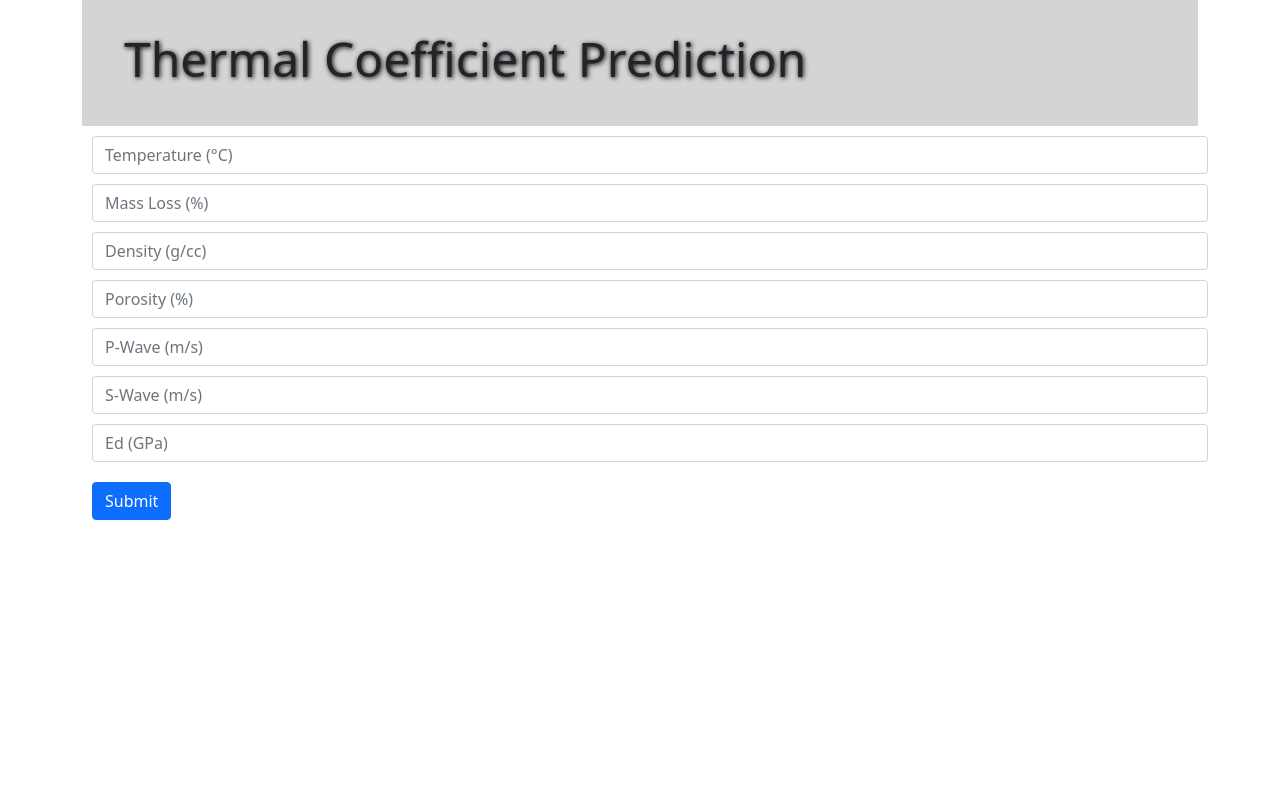
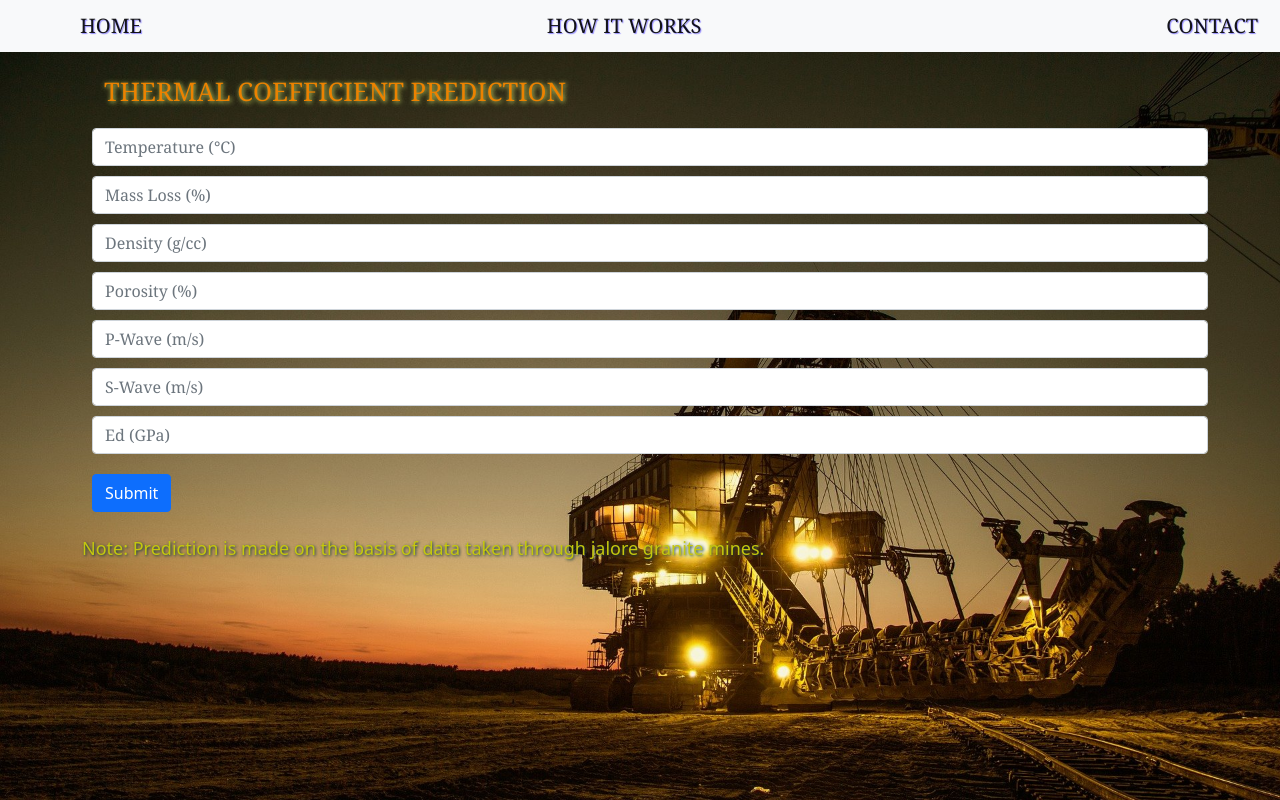
Before and after one commit to divyanshu964/Thermal_conductivity_prediction_flask, a Flask app: page / in a window 1280 px wide. Run offline with Flask 2, Linux system fonts and the light colour scheme; parts of the project's set-up code (start-up, migrations or seed data) failed here and were passed over.

Commit message:
Several changes

```diff
--- a/Templates/index.html
+++ b/Templates/index.html
@@ -4,52 +4,74 @@
     <meta name="viewport" content="width=device-width, initial-scale=1">
     <title>Thermal Coefficient Prediction</title>
     <link href="https://cdn.jsdelivr.net/npm/bootstrap@5.0.0-beta2/dist/css/bootstrap.min.css" rel="stylesheet" integrity="sha384-BmbxuPwQa2lc/FVzBcNJ7UAyJxM6wuqIj61tLrc4wSX0szH/Ev+nYRRuWlolflfl" crossorigin="anonymous">
-    <link rel="shortcut icon" href="static/favicon.ico">
+    <link rel="shortcut icon" href="{{ url_for('static', filename='favicon.ico')}}">
 
     <style>
         .heading{
             font-weight: 100;
-            font-size: 3em;
-            text-shadow: 1px 1px 5px black;
+            font-size: 1.6em;
+            color:rgb(236, 130, 0);
+            font-family:Georgia, 'Times New Roman', Times, serif;
+            text-shadow: 1px 1px 5px rgb(213, 231, 106);
+
+            padding-left: 10px;
+            padding-top : 25px;
+            padding-bottom: 10px;
         }
-
         .text{
-            font-size: 32px;
-            color: #691111;
-            text-shadow: 1px 1px 3px grey;
-            margin-top:13px;
-            margin-bottom: 7px;
-            margin-right:25px;
+            font-size: 25px;
+            color: #fffab8;
+            text-shadow: 1px 1px 5px #3f420c;
+            margin-right: 25px;
+            margin-top: 2px;
+            font-family: Georgia, 'Times New Roman', Times, serif;
         }
 
         .note{
-            font-size: 16px;
-            color: #691111;
-            text-shadow: 1px 1px 3px grey;
-            margin-right: 25px;
-            margin-top: 8px;
+            font-size: 18px;
+            color: #c4c70e;
+            text-shadow: 1px 1px 3px #0b3744;
+            margin-top:13px;
+            margin-bottom: 5px;
+            margin-right:25px;
         }
 
         .form-control{
             margin:10px;
+            font-family: Georgia, 'Times New Roman', Times, serif;
         }
 
-        .jumbotron{
-            background-color: rgb(212, 212, 212);
-            padding:30px;
+        .navbar{
+            padding: 6px;
+            padding-left: 20px;
+        }
+        .navbar-brand{
+            text-shadow: 1px 1px 1px rgb(149, 141, 255);
+            font-family: Georgia, 'Times New Roman', Times, serif;
+        }
+
+        body{
+            background-image: url({{ url_for ('static', filename = '/mining-excavator.jpg') }});
+            background-repeat: no-repeat;
+            background-attachment: fixed;
+            background-size: cover;
         }
     </style>
 
 </head>
+
 <body>
 
+    <nav class="navbar sticky-top navbar-light bg-light" align="left">
+        <a class="navbar-brand" style="margin-left:60px;" href="index.html">HOME</a>
+        <a class="navbar-brand" href="howitworks.html">HOW IT WORKS</a>
+        <a class="navbar-brand" style="margin-left:60px;" href="contact.html">CONTACT</a>
+    </nav>
     <div class="container">
         <div class="jumbotron">
             <div class="container">
-                <h1 class="heading">Thermal Coefficient Prediction</h1>
+                <h1 class="heading">THERMAL COEFFICIENT PREDICTION</h1>
             </div>
-        </div>
-
             <form method="POST" action="/">
                 <input class="form-control" type="text" name="Temperature" placeholder="Temperature (°C)">
                 <input class="form-control" type="text" name="Mass Loss" placeholder="Mass Loss (%)">
@@ -61,15 +83,18 @@
 
                 <button type="submit" style=margin:10px class="btn btn-primary">Submit </button>
             </form>
+            <div class="row">
+                <p class="note">Note: Prediction is made on the basis of data taken through jalore granite mines.</p>
+            </div>
 
             {% if tc %}
                 <div class="row">
-                <p class="text">Probable Thermal Coefficient is: <i> {{tc}} W/mk</i> </p>
-                <p class="note">Note: Prediction is made on the basis of data taken through jalore granite mines.</p>
+                    <p class="text">Thermal Coefficient for the data provided is : <i> {{tc}} W/mk</i> </p>
                 </div>
             {% endif %}
 
         </div>
+    </div>
 
 </body>
 </html>
--- a/app.py
+++ b/app.py
@@ -29,6 +29,18 @@ def prediction():
 
     return render_template("index.html", tc= thermalcoefficient)
 
+@app.route('/howitworks.html')
+def hel():
+    return render_template("howitworks.html")
+
+@app.route('/contact.html')
+def hell():
+    return render_template("contact.html")
+
+@app.route('/index.html')
+def hl():
+    return render_template("index.html")
+
 
 if __name__=='__main__':
     #app.debug = True
```
Also changed, not shown: Templates/contact.html (added, +58 -0 lines), Templates/howitworks.html (added, +59 -0 lines), static/favicon.ico (renamed from Templates/static/favicon.ico), static/mining-excavator.jpg (added). Lines whose indentation alone changed are shown as unchanged.
